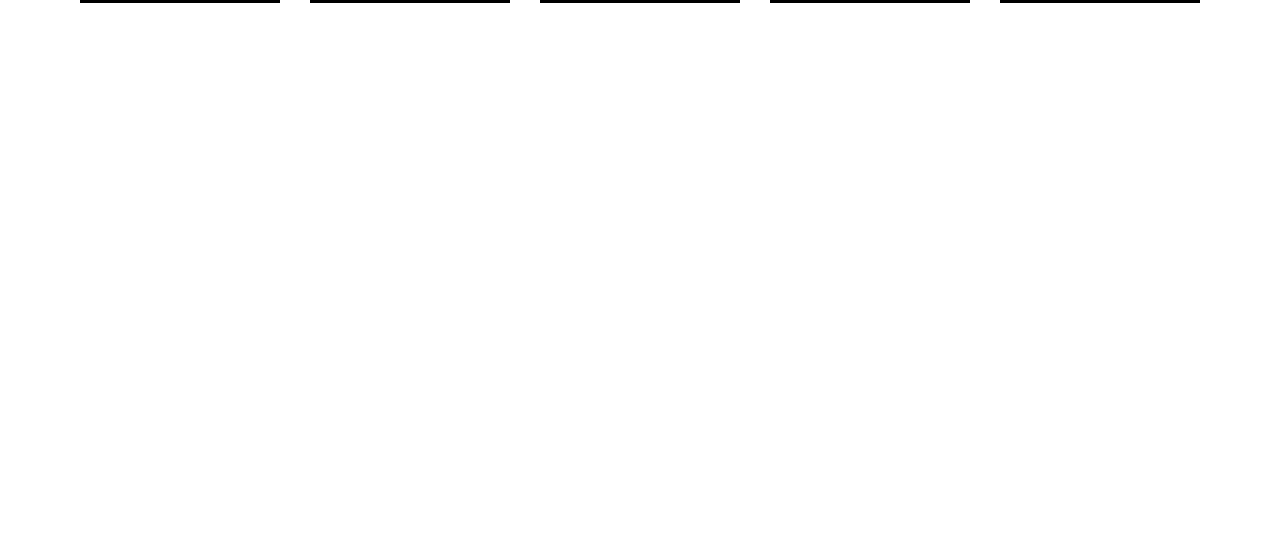
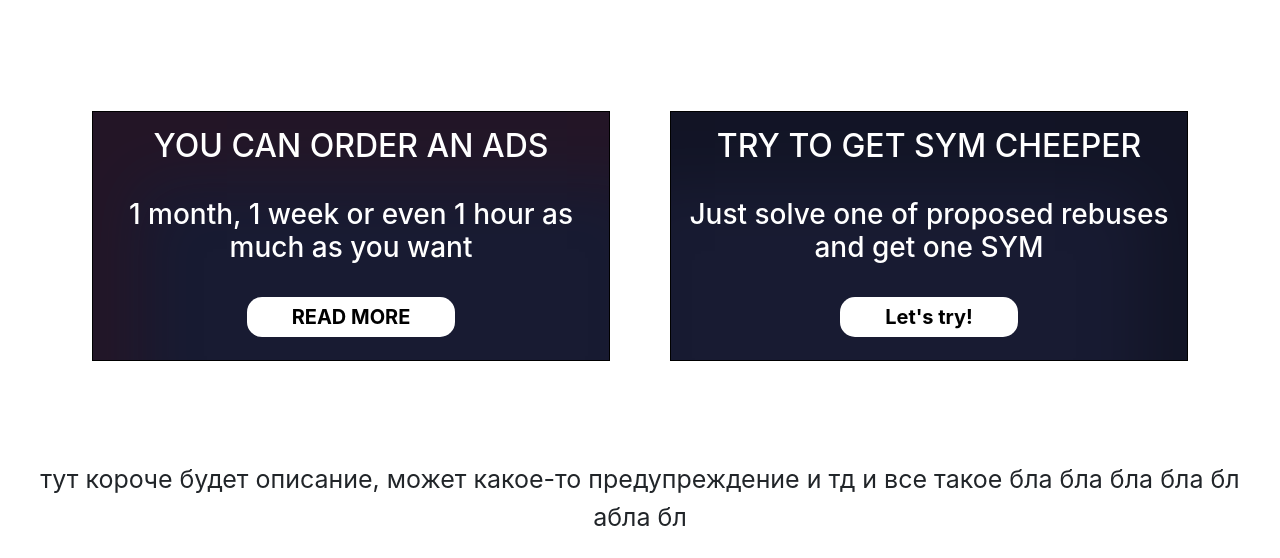
Before and after one commit to babo4ka/NFTcollectionRep, a React (Create React App) app: page / in a window 1280 px wide. Shown: the part 1365-1923 px from the top of the page. Before the commit the page ends 1408 px from the top, so only its background shows below. Built offline with nearby package versions, Linux system fonts and the light colour scheme.

Commit message:
22.01.2022 20:05

```diff
--- a/src/MinterPage.js
+++ b/src/MinterPage.js
@@ -3,6 +3,7 @@
 import Examples from './components/Examples';
 
 import './MinterPage.scss';
+import SiteButton from './components/SiteButton';
 
 function MinterPage() {
 
@@ -18,9 +19,38 @@
       </div>
 
       <h3 id="examples_txt">EXAMPLES OF COLLECTION</h3>
-      <hr id="line"></hr>
+      <hr id="line"/>
 
       <Examples/>
+
+
+      <div className="row welcomes">
+
+        <div className="col col-sm welcome_page" id="ads_order">
+
+            <h2>YOU CAN ORDER AN ADS</h2>
+            <br/>
+            <h3>1 month, 1 week or even 1 hour as much as you want</h3>
+            <br/>
+            <SiteButton cn="order_btn" text="READ MORE"></SiteButton>
+
+        </div>
+
+
+        <div className="col col-sm welcome_page" id="rebus_welc">
+
+            <h2>TRY TO GET SYM CHEEPER</h2>
+            <br/>
+            <h3 >Just solve one of proposed rebuses and get one SYM</h3>
+            <br/>
+            <SiteButton cn="order_btn" text="Let's try!"></SiteButton>
+
+        </div>
+      </div>
+
+      <div className="row">
+        <span className="col about">тут короче будет описание, может какое-то предупреждение и тд и все такое бла бла бла бла бл абла бл</span>
+      </div>
       </div>
   );
 }
--- a/src/MinterPage.scss
+++ b/src/MinterPage.scss
@@ -13,7 +13,7 @@
 
 
 #line{
-    background-color: rgb(0, 0, 0);
+
     border-radius: 5px;
     height: 5px;
 
@@ -26,3 +26,45 @@
     margin-top: 140px;
     text-align: center;
 }
+
+.welcomes{
+    margin: 30px 0px;
+
+    padding: 30px;
+}
+
+.welcome_page{
+    min-height: 250px;
+
+    background-color: #181B32;
+
+    border: 1px solid black;
+
+    margin: 15px 30px;
+
+    color: white;
+
+    text-align: center;
+
+    padding: 15px;
+
+    min-width: 250px;
+
+}
+
+
+.about{
+    text-align: center;
+
+    font-size: 25px;
+
+    margin: 25px 0px;
+}
+
+#ads_order{
+    box-shadow: inset 45px 71px 63px rgba(70, 9, 9, 0.25);
+}
+
+#rebus_welc{
+    box-shadow: inset -45px 73px 63px rgba(0, 0, 0, 0.25);
+}
--- a/src/components/css/Examples.scss
+++ b/src/components/css/Examples.scss
@@ -9,7 +9,7 @@
 
     margin: 15px 15px;
 
-    border: 5px solid black;
+    border: 5px solid rgb(0, 0, 0);
 
     height: 200px;
     width: 200px;
--- a/src/components/css/SiteButton.scss
+++ b/src/components/css/SiteButton.scss
@@ -11,18 +11,26 @@
     border-radius: 25px;
 }
 
+.order_btn{
+    border-radius: 15px;
+
+    padding: 25px;
+
+    font-size: 20px;
+
+    padding: 5px 45px 5px 45px;
+}
+
 .site_btn{
     background-color: white;
 
     color: black;
 
-    font-size: 15px;
-
     font-weight: bold;
 
     border: black;
 
-    padding: 5px 10px 5px 10px;
+
 
 }
 
@@ -34,5 +42,4 @@
     border: 1px solid white;
 
     transform: scaleX(1.15) scaleY(1.15);
-    // transform: scaleY(1.5);
 }
```
